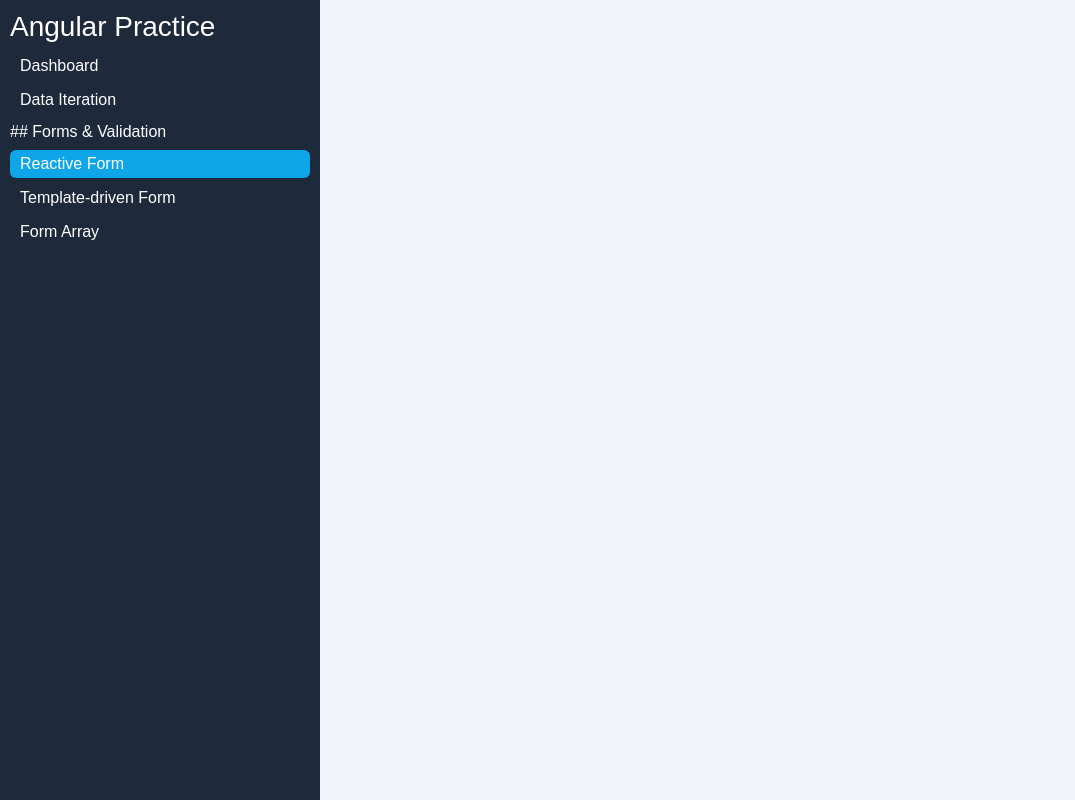
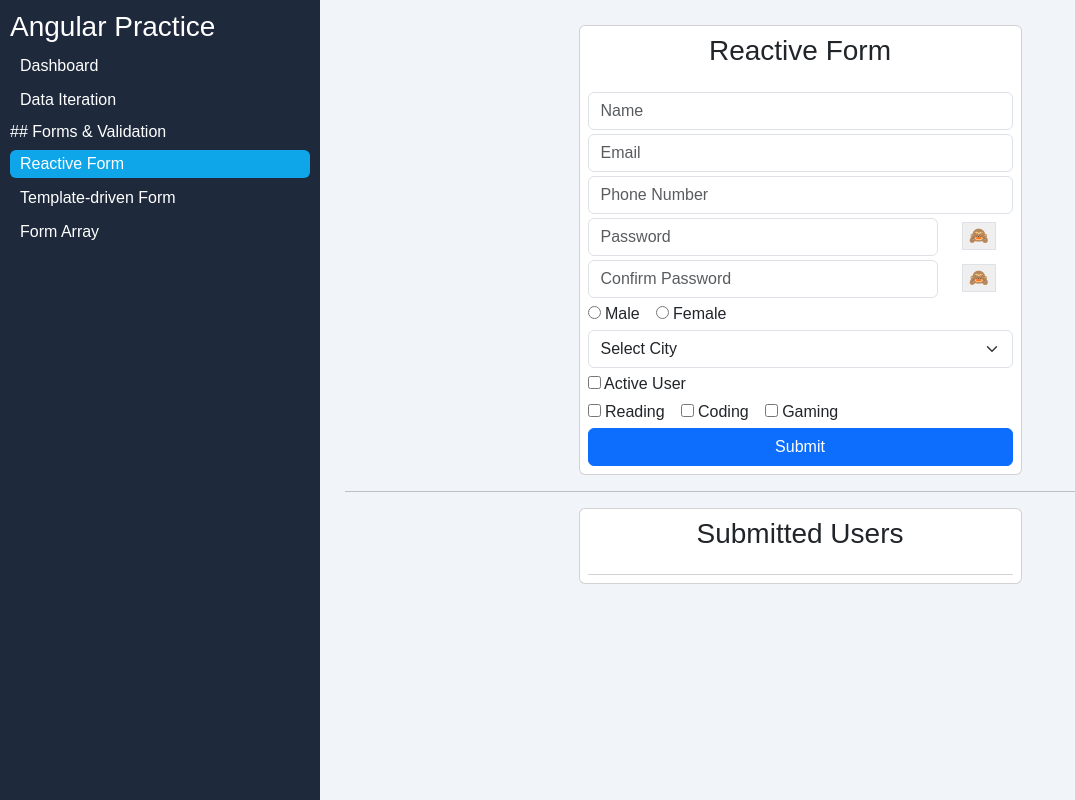
Before and after one commit to mohanveesam/AngularV17, an Angular app: page /rform in a window 1280 px wide. Shown: the whole page, without its empty margins (0-1075 px from the left). Built offline with nearby package versions, Linux system fonts and the light colour scheme.

Commit message:
Password match change in reactive fom and template driven forms

```diff
--- /dev/null
+++ b/src/app/pages/rform/rform.component.html
@@ -0,0 +1,164 @@
+<div class="container d-flex justify-content-center align-items-center">
+  <div class="card p-2 w-50">
+    <h3 class="text-center mb-4">Reactive Form</h3>
+    <form [formGroup]="userForm" (ngSubmit)="onSubmit()">
+      <div class="mb-1">
+        <input
+          type="text"
+          class="form-control"
+          formControlName="name"
+          placeholder="Name"
+        />
+        <small
+          class="text-danger"
+          *ngIf="f['name'].touched && f['name'].errors?.['required']"
+          >Name required</small
+        >
+      </div>
+
+      <div class="mb-1">
+        <input
+          type="email"
+          class="form-control"
+          formControlName="email"
+          placeholder="Email"
+        />
+        <small class="text-danger" *ngIf="f['email'].errors?.['email']"
+          >Invalid email</small
+        >
+      </div>
+
+      <div class="mb-1">
+        <input
+          type="text"
+          class="form-control"
+          maxlength="10"
+          formControlName="phone"
+          placeholder="Phone Number"
+        />
+        <small class="text-danger" *ngIf="f['phone'].errors?.['pattern']"
+          >Invalid mobile number</small
+        >
+      </div>
+
+      <div class="mb-1 row">
+        <div class="col-10">
+          <input
+            [type]="show ? 'text' : 'password'"
+            class="form-control"
+            formControlName="password"
+            placeholder="Password"
+          />
+          <small class="text-danger" *ngIf="f['password'].errors?.['minlength']"
+            >Minimum 6 characters required</small
+          >
+        </div>
+        <div class="col-2 pt-1">
+          <button
+            class="border 1px white"
+            type="button"
+            (click)="togglePassword()"
+            *ngIf="show"
+          >
+            👁️
+          </button>
+          <button
+            class="border 1px white"
+            type="button"
+            (click)="togglePassword()"
+            *ngIf="!show"
+          >
+            🙈
+          </button>
+        </div>
+      </div>
+      <div class="mb-1 row">
+        <div class="col-10">
+          <input
+            [type]="cshow ? 'text' : 'password'"
+            class="form-control"
+            formControlName="cpassword"
+            placeholder="Confirm Password"
+          />
+          <small
+            class="text-danger"
+            *ngIf="f['cpassword'].errors?.['minlength']"
+            >Minimum 6 characters required</small
+          >
+        </div>
+        <div class="col-2 pt-1">
+          <button
+            class="border 1px white"
+            type="button"
+            (click)="ctogglePassword()"
+            *ngIf="cshow"
+          >
+            👁️
+          </button>
+          <button
+            class="border 1px white"
+            type="button"
+            (click)="ctogglePassword()"
+            *ngIf="!cshow"
+          >
+            🙈
+          </button>
+        </div>
+      </div>
+      <div
+        *ngIf="
+          userForm.get('cpassword')?.touched &&
+          userForm.get('password')?.value !== userForm.get('cpassword')?.value
+        "
+        class="text-danger mt-1"
+      >
+        Password and Confirm Password do not match
+      </div>
+      <div class="mb-1">
+        <label class="me-3"
+          ><input type="radio" value="Male" formControlName="gender" />
+          Male</label
+        >
+        <label
+          ><input type="radio" value="Female" formControlName="gender" />
+          Female</label
+        >
+      </div>
+
+      <div class="mb-1">
+        <select class="form-select" formControlName="city">
+          <option value="">Select City</option>
+          <option *ngFor="let city of cities" [value]="city">{{ city }}</option>
+        </select>
+      </div>
+
+      <div class="mb-1">
+        <label
+          ><input type="checkbox" formControlName="active" /> Active User</label
+        >
+      </div>
+
+      <div formGroupName="hobbies" class="mb-1">
+        <label class="me-3"
+          ><input type="checkbox" formControlName="reading" /> Reading</label
+        >
+        <label class="me-3"
+          ><input type="checkbox" formControlName="coding" /> Coding</label
+        >
+        <label><input type="checkbox" formControlName="gaming" /> Gaming</label>
+      </div>
+      <button class="btn btn-primary w-100" type="submit">Submit</button>
+    </form>
+  </div>
+</div>
+<hr />
+<div class="container d-flex justify-content-center align-items-center">
+  <div class="card p-2 w-50">
+    <h3 class="text-center mb-4">Submitted Users</h3>
+    <ul class="list-group">
+      <li class="list-group-item" *ngFor="let users of submittedUsers">
+        {{ users | json }}
+      </li>
+    </ul>
+  </div>
+</div>
--- /dev/null
+++ b/src/app/pages/rform/rform.component.ts
@@ -0,0 +1,78 @@
+import { CommonModule } from '@angular/common';
+import { Component } from '@angular/core';
+import {
+  FormBuilder,
+  FormGroup,
+  ReactiveFormsModule,
+  Validators,
+} from '@angular/forms';
+import { CommonService } from '../../services/common.service';
+
+@Component({
+  selector: 'app-rform',
+  standalone: true,
+  imports: [CommonModule, ReactiveFormsModule],
+  templateUrl: './rform.component.html',
+  styleUrl: './rform.component.css',
+})
+export class RformComponent {
+  userForm!: FormGroup;
+  cities = ['Hyderabad', 'Chennai', 'Bangalore', 'Mumbai'];
+  filteredCities = [...this.cities];
+  submittedUsers: any[] = [];
+  show = false;
+  cshow = false;
+  constructor(
+    private fb: FormBuilder,
+    private cs: CommonService,
+  ) {
+    this.userForm = this.fb.group({
+      name: ['', [Validators.required, Validators.minLength(3)]],
+      email: ['', [Validators.required, Validators.email]],
+      phone: ['', [Validators.required, Validators.pattern('^[6-9][0-9]{9}$')]],
+      password: ['', [Validators.required, Validators.minLength(6)]],
+      cpassword: ['', [Validators.required, Validators.minLength(6)]],
+      gender: ['', Validators.required],
+      city: ['', Validators.required],
+      active: [false],
+      hobbies: this.fb.group({
+        reading: [false],
+        coding: [false],
+        gaming: [false],
+      }),
+      // search: [''],
+    });
+  }
+  get f() {
+    return this.userForm.controls;
+  }
+  togglePassword() {
+    this.show = !this.show;
+  }
+  ctogglePassword() {
+    this.cshow = !this.cshow;
+  }
+  onSubmit() {
+    if (this.userForm.invalid) {
+      this.userForm.markAllAsTouched();
+      return;
+    }
+
+    // REAL-TIME PAYLOAD
+    const payload = {
+      ...this.userForm.value,
+      createdDate: new Date(),
+      status: true,
+    };
+    console.log('Payload:', payload);
+
+    // LOCAL ARRAY
+    this.submittedUsers.push(payload);
+
+    // SERVICE SAVE
+    this.cs.saveUser(payload);
+    console.log('Component Array:', this.submittedUsers);
+    this.userForm.reset();
+    this.userForm.patchValue({ active: false });
+  }
+}
--- a/src/app/pages/tform/tform.component.html
+++ b/src/app/pages/tform/tform.component.html
@@ -2,8 +2,8 @@
   <div class="card p-2 w-50">
     <h3 class="text-center mb-4">Template Driven Form</h3>
     <form #userform="ngForm" (ngSubmit)="onSubmit(userform)">
-      <div clas="row">
-        <div>
+      <div clas="row mb-1">
+        <div class="mb-1">
           <input
             type="text"
             name="name"
@@ -13,7 +13,7 @@
             required
           />
         </div>
-        <div>
+        <div class="mb-1">
           <input
             type="email"
             name="email"
@@ -24,7 +24,7 @@
           />
         </div>
       </div>
-      <button type="submit">Submit</button>
+      <button class="btn btn-primary w-100" type="submit">Submit</button>
     </form>
   </div>
 </div>
```
Also changed, not shown: src/app/pages/rform/rform.component.css (added), 2 other files (tests, documents, lock files or other folders).
